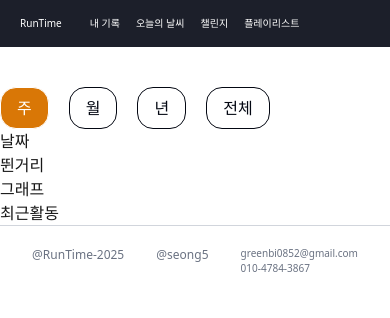
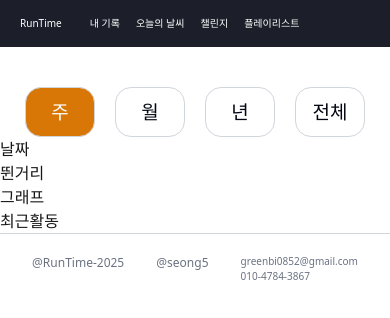
Before and after one commit to seong5/RunTime, a Next.js app: page /stats in a window 390 px wide. Shown: the top 318 px of the page. Built offline with nearby package versions, Linux system fonts and the light colour scheme.

Commit message:
🎨 design: 반응형 1차 수정

```diff
--- a/app/stats/_components/PeriodFilter.tsx
+++ b/app/stats/_components/PeriodFilter.tsx
@@ -9,7 +9,7 @@ interface Props {
 }
 
 export default function PeriodFilter({ defaultValue = '주', onChange }: Props) {
-  const [selected, setSelected] = useState<PeriodType>(defaultValue)
+  const [selected, setSelected] = useState<PeriodType>('주')
   const options: { label: string; value: PeriodType }[] = [
     { label: '주', value: '주' },
     { label: '월', value: '월' },
@@ -23,12 +23,12 @@ export default function PeriodFilter({ defaultValue = '주', onChange }: Props)
   }
 
   return (
-    <div className="flex gap-5 mt-10">
+    <div className="flex gap-5 mt-10 justify-center items-center">
       {options.map(opt => (
         <button
           key={opt.value}
           onClick={() => handleClick(opt.value)}
-          className={`px-4 py-2 rounded-[16px] border ${
+          className={`text-center w-[70px] md:h-[50px] h-[50px] text-[19px] md:text-[25px] md:w-[100px] px-4 py-2 rounded-[16px] border border-gray-300 ${
             selected === opt.value ? 'bg-orange text-white' : 'bg-white text-gray-950'
           }`}
         >
```
